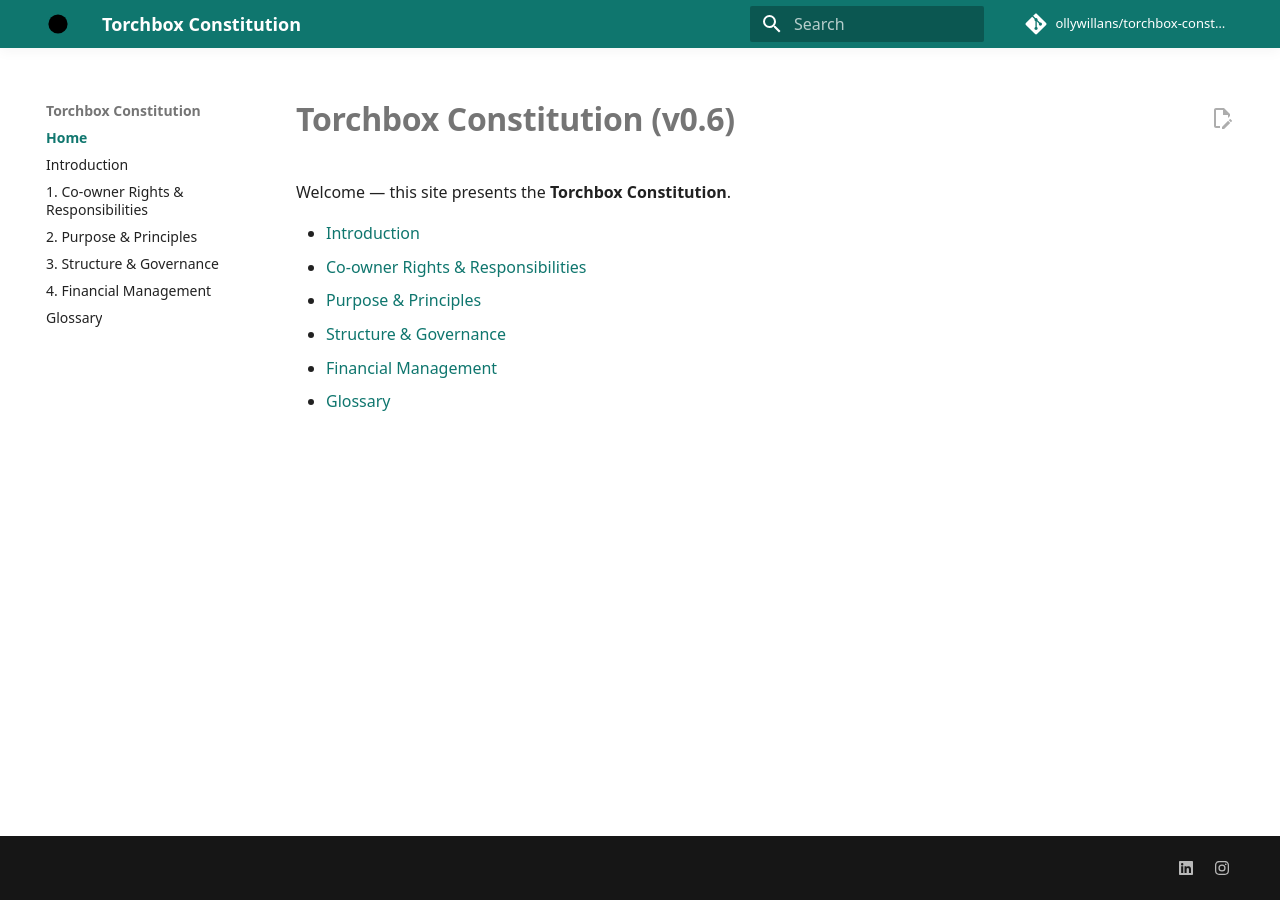
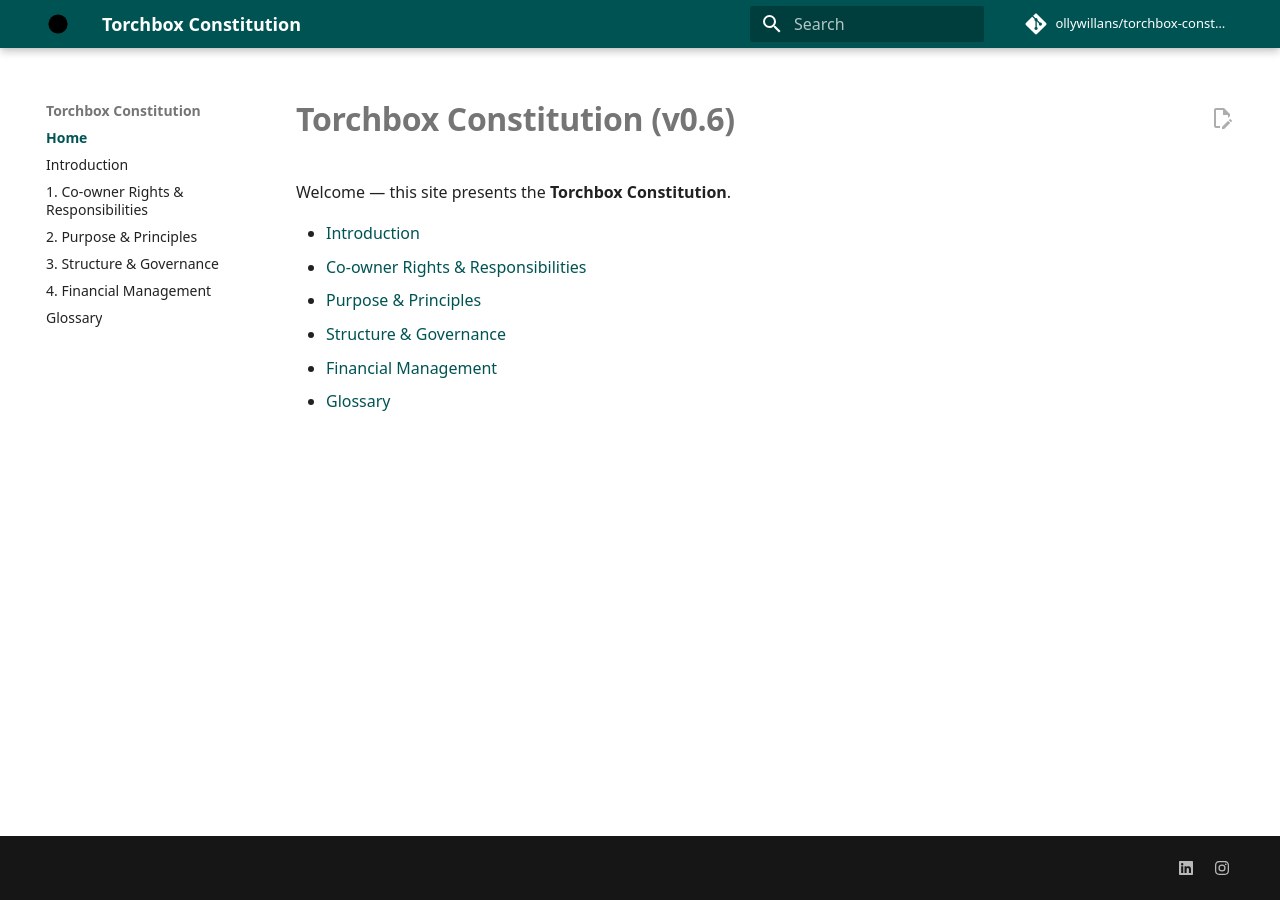
Before and after one commit to torchbox/torchbox-constitution, an MkDocs documentation site: the page built from docs/index.md, in a window 1280 px wide. Built offline with MkDocs 1.6.1 and Material for MkDocs 9.7.7, drawn with Linux system fonts in a browser that asks for light colours; comment, search, counter and statistics services are not loaded.

Commit message:
Update overrides.css

```diff
--- a/docs/assets/overrides.css
+++ b/docs/assets/overrides.css
@@ -1,67 +1,60 @@
-/* -------- Torchbox-ish base tokens (swap in exact brand values later) -------- */
+/* ---------- Torchbox brand tokens ---------- */
 :root {
-  /* Primary & accent (light mode) */
-  --tb-primary: #0f766e;   /* TODO replace with Torchbox primary */
-  --tb-accent:  #f59e0b;   /* TODO replace with Torchbox accent */
+  /* Brand colours */
+  --tb-primary: #005353;   /* Torchbox teal */
+  --tb-accent:  #ff7a59;   /* Torchbox orange */
 
-  /* Typography */
-  --tb-font-sans: ui-sans-serif, system-ui, -apple-system, "Segoe UI",
-                  Roboto, "Helvetica Neue", Arial, "Noto Sans", "Liberation Sans",
-                  "Apple Color Emoji", "Segoe UI Emoji", "Segoe UI Symbol";
+  /* Font */
+  --tb-font-sans: "Outfit", ui-sans-serif, system-ui, -apple-system, "Segoe UI",
+                  Roboto, "Helvetica Neue", Arial, "Noto Sans", sans-serif;
 
-  /* Corners & shadows */
-  --tb-radius: 14px;
-  --tb-shadow: 0 8px 24px rgba(0,0,0,.06);
+  /* Surfaces & shadows */
+  --tb-radius: 12px;
+  --tb-shadow: 0 8px 28px rgba(0, 0, 0, 0.06);
 }
 
-/* Dark scheme */
+/* Dark mode tweak */
 :root[data-md-color-scheme="slate"] {
-  --tb-primary: #2dd4bf; /* brighter teal for contrast */
+  --tb-primary: #2dd4bf;
   --tb-accent:  #fbbf24;
 }
 
-/* -------- Map tokens to Material theme vars -------- */
+/* ---------- Map tokens into MkDocs Material ---------- */
 :root {
-  /* Material’s “custom” palette hook */
   --md-primary-fg-color: var(--tb-primary);
-  --md-accent-fg-color:  var(--tb-accent);
+  --md-accent-fg-color: var(--tb-accent);
 
-  /* Text & background fine-tuning */
+  --md-text-font: var(--tb-font-sans);
+  --md-code-font: ui-monospace, SFMono-Regular, Menlo, Monaco, Consolas, "Liberation Mono", monospace;
+
   --md-typeset-a-color: var(--tb-primary);
 }
 
-/* -------- Typography -------- */
-:root {
-  --md-text-font: var(--tb-font-sans);
-  --md-code-font: ui-monospace, SFMono-Regular, Menlo, Monaco, Consolas, "Liberation Mono", monospace;
+/* ---------- Headings ---------- */
+.md-typeset h1,
+.md-typeset h2,
+.md-typeset h3 {
+  font-family: var(--tb-font-sans);
+  letter-spacing: -0.01em;
+  font-weight: 700;
 }
 
-/* Headings: slightly bolder, tighter */
-.md-typeset h1 { letter-spacing: -0.01em; font-weight: 750; }
-.md-typeset h2 { letter-spacing: -0.01em; font-weight: 700; }
-.md-typeset h3 { font-weight: 650; }
+/* ---------- Buttons ---------- */
+.md-button, .md-typeset .md-button {
+  border-radius: 999px;
+  padding: 0.6rem 1.2rem;
+  font-weight: 600;
+}
 
-/* -------- Cards / surfaces -------- */
+/* ---------- Cards / Admonitions ---------- */
 .md-typeset .admonition,
 .md-typeset details,
-.md-typeset .mdx-container, /* custom wrappers */
 .md-typeset .highlight {
   border-radius: var(--tb-radius);
   box-shadow: var(--tb-shadow);
 }
 
-/* -------- Buttons / links -------- */
-.md-button, .md-typeset .md-button {
-  border-radius: 999px;
-  padding: .6rem 1rem;
-}
-
-a:hover { text-decoration-thickness: 2px; text-underline-offset: 3px; }
-
-/* -------- Header & nav tweaks -------- */
-.md-header {
-  box-shadow: 0 4px 12px rgba(0,0,0,.04);
-}
+/* ---------- Navigation ---------- */
 .md-nav__title,
 .md-nav__link--active {
   font-weight: 650;
```
